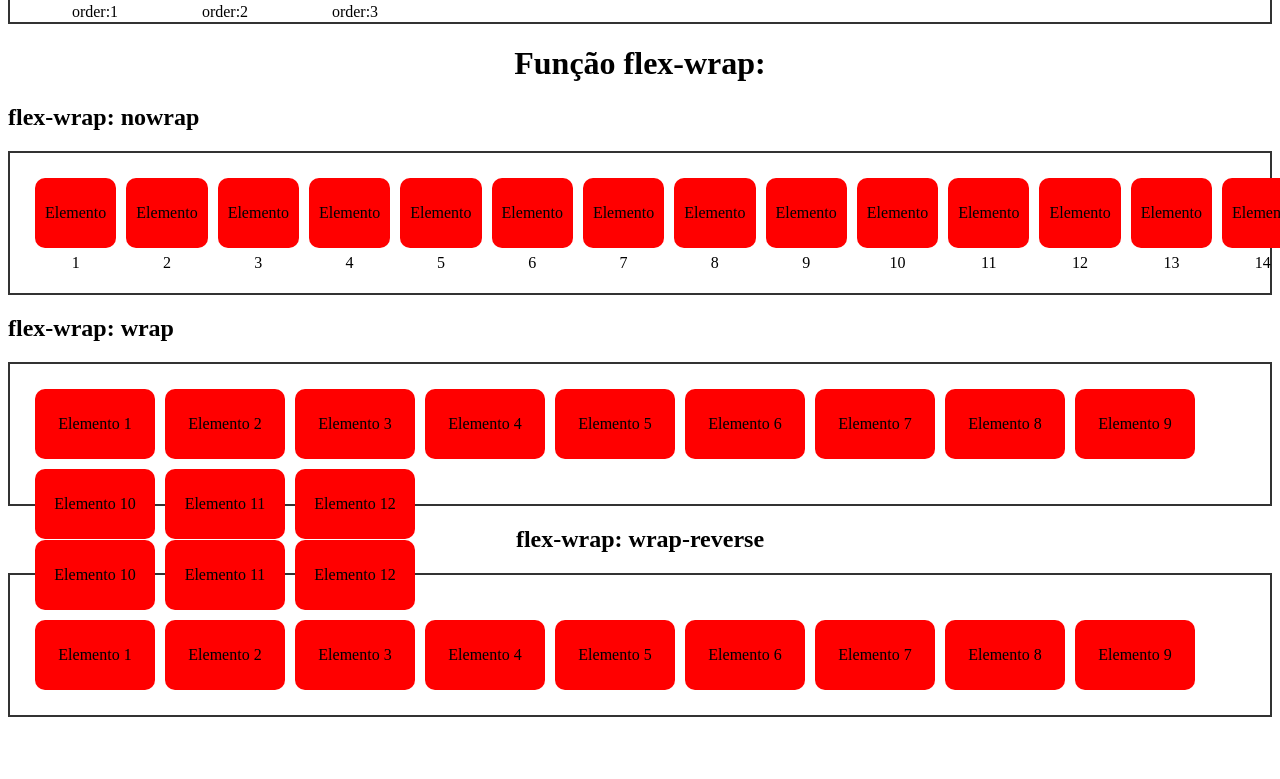
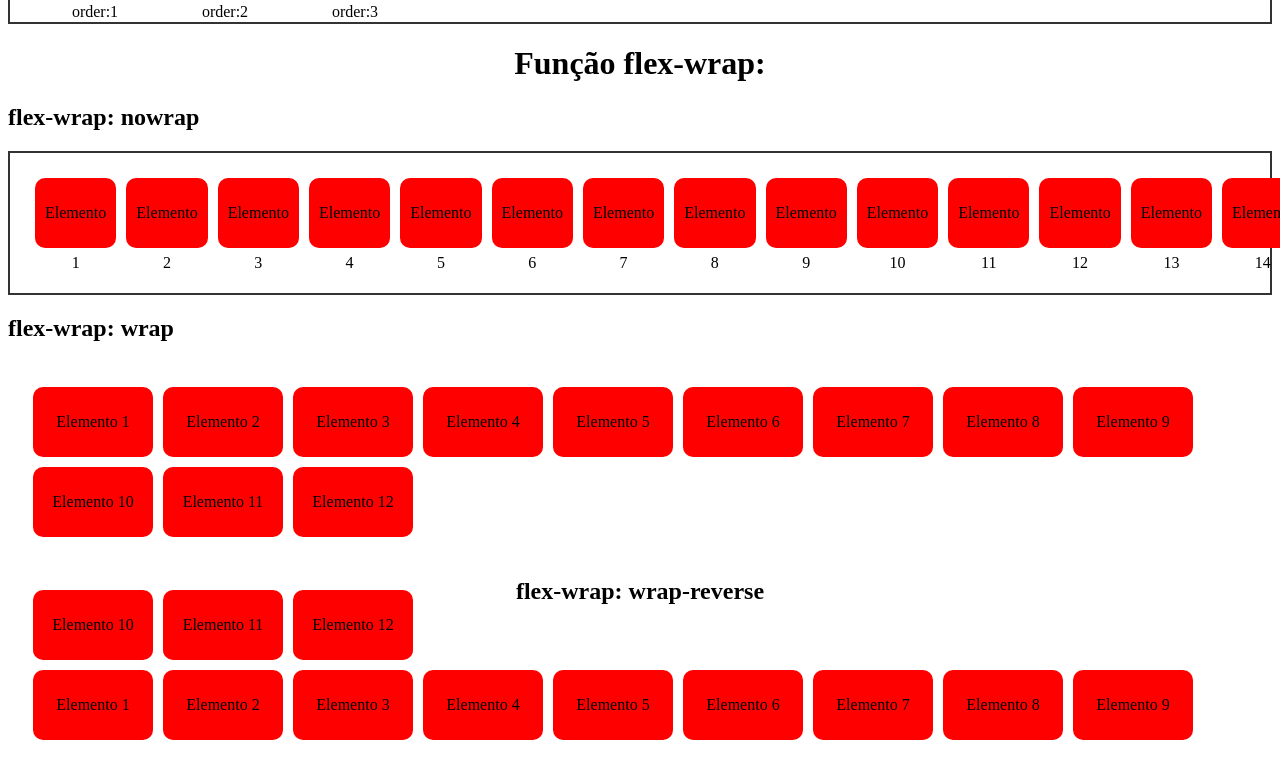
Before and after one commit to KauaAlencar/POC-FLEXBOX, a plain HTML site: page index.html in a window 1280 px wide. Shown: the part 4173-4952 px from the top of the page. Before the commit the page ends 4910 px from the top, so only its background shows below. Drawn offline with Linux system fonts and the light colour scheme.

Commit message:
Update index.html

```diff
--- a/index.html
+++ b/index.html
@@ -15,6 +15,11 @@
             padding: 20px;
             border: 2px solid #333;
             height: 100px;
+        }
+
+
+        .container.no-border {
+            border: none;
         }
 
         .box {
@@ -47,7 +52,7 @@
             line-height: 30px;
         }
 
-        /* Centralizando o h2 do wrap-reverse */
+
         .wrap-reverse-title {
             text-align: center;
         }
@@ -194,7 +199,7 @@
     </div>
 
     <h2>flex-wrap: wrap</h2>
-    <div class="container flex-wrap" style="flex-wrap:wrap;">
+    <div class="container flex-wrap no-border" style="flex-wrap:wrap;">
         <div class="box">Elemento 1</div>
         <div class="box">Elemento 2</div>
         <div class="box">Elemento 3</div>
@@ -208,9 +213,10 @@
         <div class="box">Elemento 11</div>
         <div class="box">Elemento 12</div>
     </div>
-
+<br>
+<br>
     <h2 class="wrap-reverse-title">flex-wrap: wrap-reverse</h2>
-    <div class="container flex-wrap" style="flex-wrap: wrap-reverse;">
+    <div class="container flex-wrap no-border" style="flex-wrap: wrap-reverse;">
         <div class="box">Elemento 1</div>
         <div class="box">Elemento 2</div>
         <div class="box">Elemento 3</div>
```
